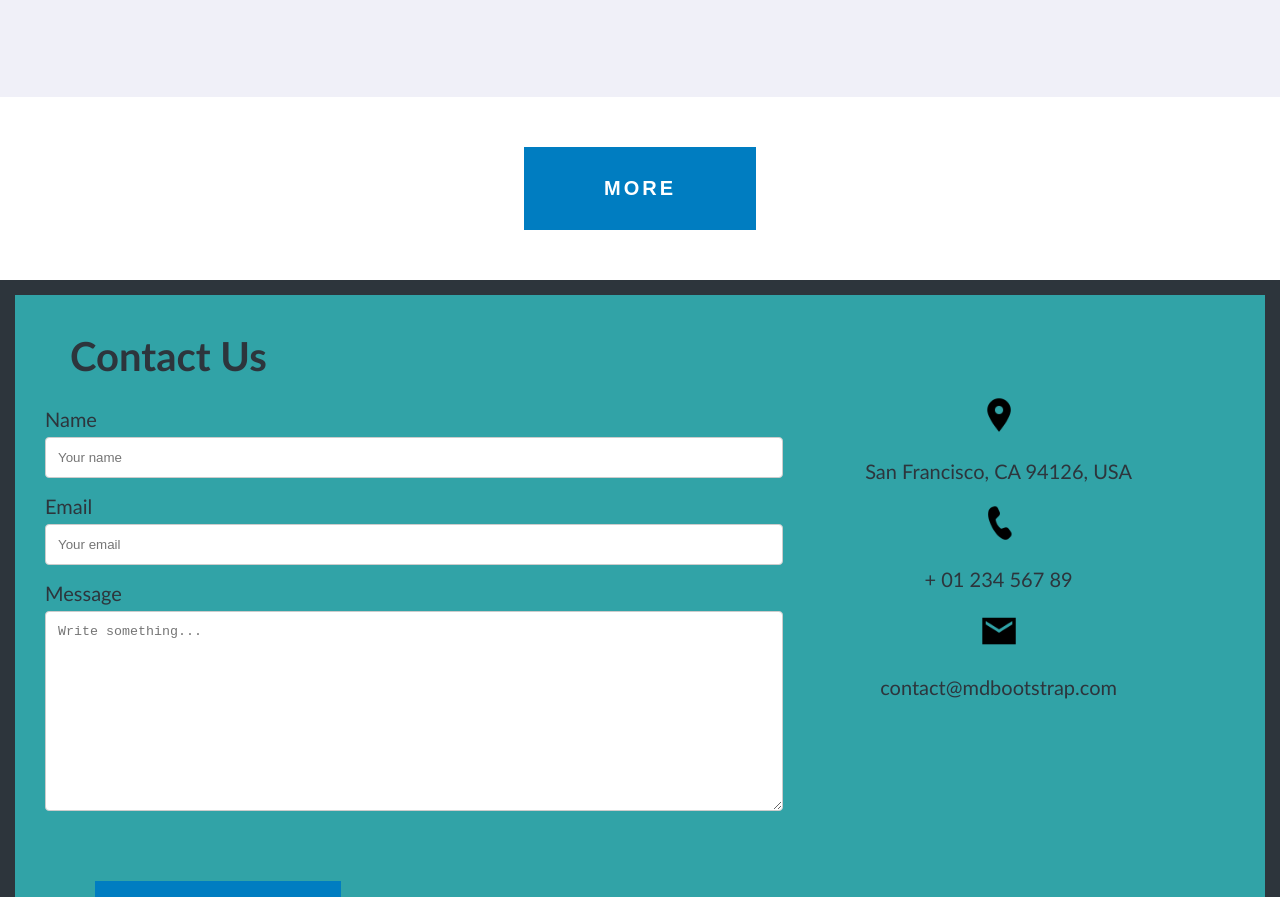
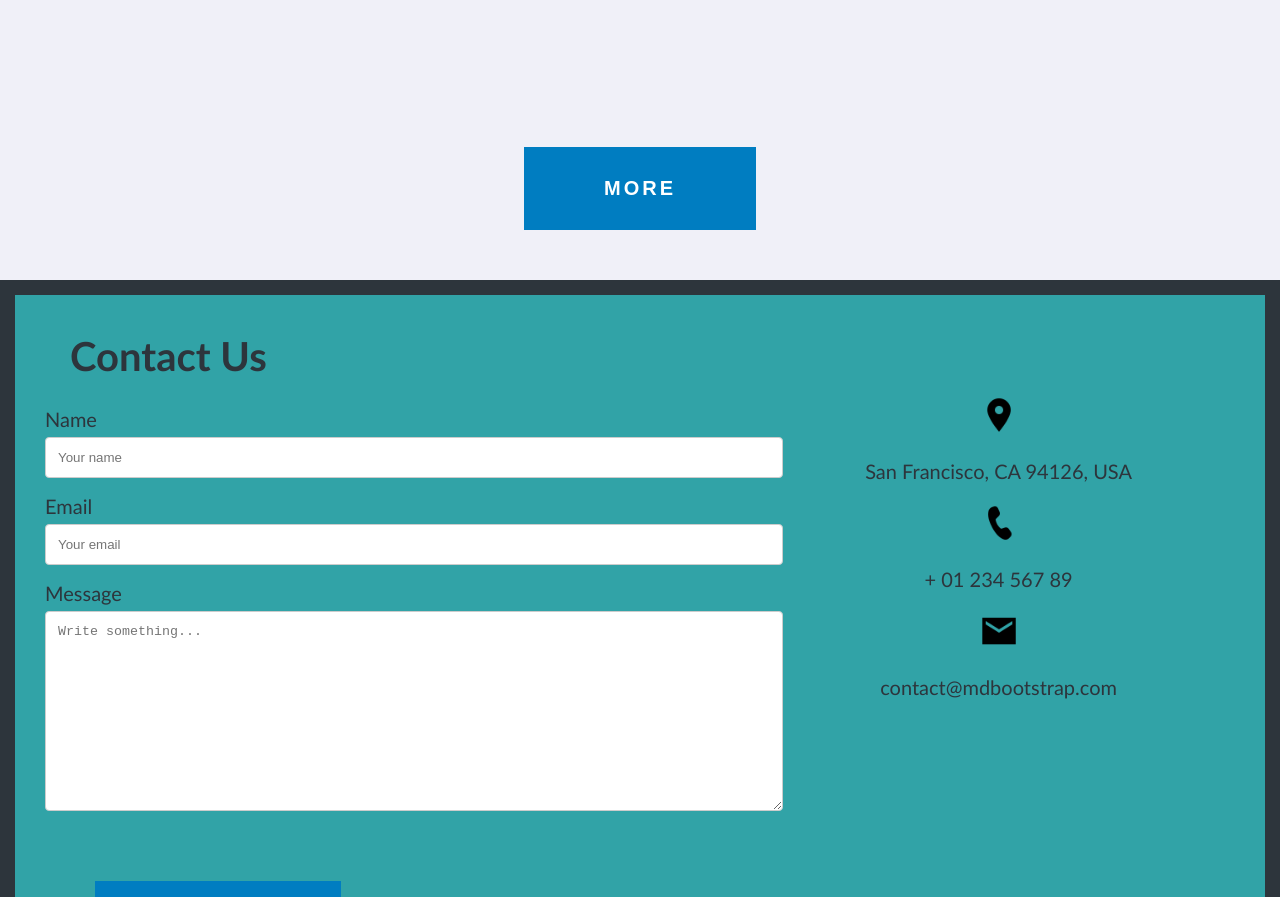
Before and after one commit to rlsoderberg/rlsoderberg.github.io, a plain HTML site: page index.html in a window 1280 px wide. Shown: the part 1786-2683 px from the top of the page. Drawn offline with Linux system fonts and the light colour scheme.

Commit message:
Update style.css

```diff
--- a/style.css
+++ b/style.css
@@ -236,7 +236,7 @@ h2 > a {
 .more-section{
     width: 100%;
     text-align: center;
-    background-color:#FFFFFF;
+    background-color:#f0f0f8;
 }
 
 .more-center-div{
```
